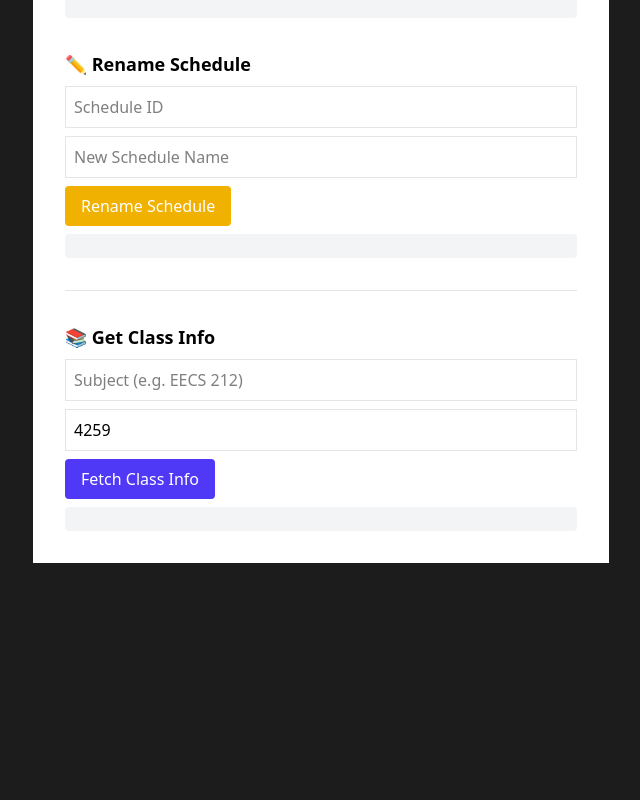
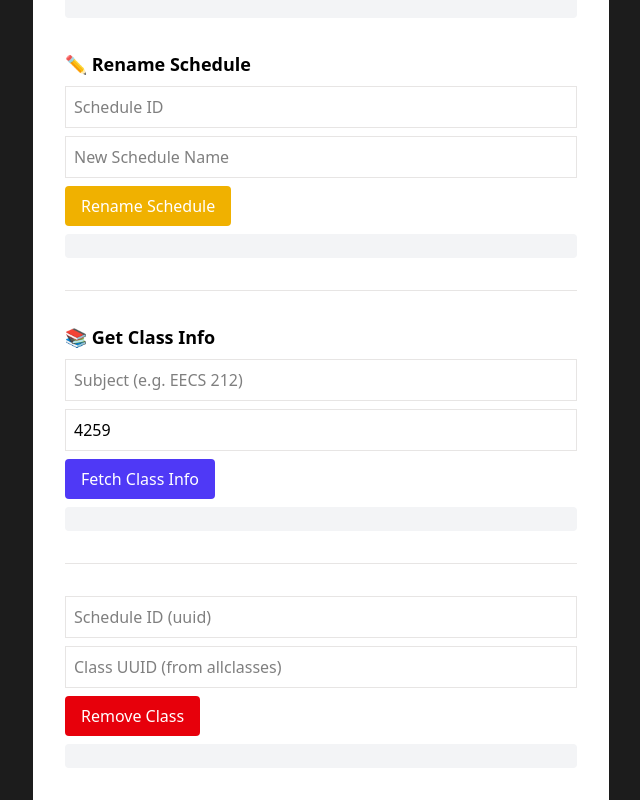
Before and after one commit to shivanshshrivas/bldr, a Next.js app in the folder frontend/: page /testing in a window 1280 px wide. Shown: the part 752-1552 px from the top of the page, without its empty margins (319-959 px from the left). Before the commit the page ends 1315 px from the top, so only its background shows below. Built offline with nearby package versions, Linux system fonts and the light colour scheme.

Commit message:
SCRUM-3 remove api working??

```diff
--- /dev/null
+++ b/frontend/src/app/api/removeClass/route.js
@@ -0,0 +1,51 @@
+import { supabase } from '../../lib/supabaseClient';
+
+export async function POST(req) {
+  try {
+    const body = await req.json();
+    const { scheduleid, uuid } = body;
+
+    console.log('[Request Body]', body); // 🖨️ Log incoming body
+
+    if (!scheduleid || !uuid) {
+      return Response.json({ error: 'Missing scheduleid or uuid' }, { status: 400 });
+    }
+
+    // 🖨️ Log query for classid
+    const { data: classData, error: fetchError } = await supabase
+      .from('allclasses')
+      .select('classid')
+      .eq('uuid', uuid)
+      .maybeSingle();
+
+    console.log('[Class Lookup]', { classData, fetchError });
+
+    if (fetchError || !classData) {
+      return Response.json({ error: 'Class not found for given uuid' }, { status: 404 });
+    }
+
+    const classid = classData.classid;
+
+    // 🖨️ Log deletion attempt
+    const { error: deleteError } = await supabase
+      .from('scheduleclasses')
+      .delete()
+      .eq('scheduleid', scheduleid)
+      .eq('classid', classid);
+
+    console.log('[Delete Result]', { scheduleid, classid, deleteError });
+
+    if (deleteError) {
+      return Response.json({ error: 'Failed to remove class' }, { status: 500 });
+    }
+
+    return Response.json(
+      { success: true, message: 'Class successfully removed from schedule' },
+      { status: 200 }
+    );
+
+  } catch (err) {
+    console.error('Server error:', err);
+    return Response.json({ error: 'Internal server error', details: err.message }, { status: 500 });
+  }
+}
--- a/frontend/src/app/testing/page.js
+++ b/frontend/src/app/testing/page.js
@@ -10,6 +10,11 @@ export default function TestingPage() {
 
   const [search, setSearch] = useState('');
   const [classResults, setClassResults] = useState([]);
+
+    /* ---------- remove class state---------- */
+  const [removeScheduleID, setRemoveScheduleID] = useState('');
+  const [removeClassUUID, setRemoveClassUUID] = useState('');
+  const [removeResp, setRemoveResp] = useState('');
 
   /* ---------- schedule-creation state ---------- */
   const [schedName, setSchedName] = useState('');
@@ -223,6 +228,41 @@ export default function TestingPage() {
           {classResp}
         </pre>
       </section>
+      <hr />
+
+{/* ---------- remove class from schedule ---------- */}
+<section className="space-y-2">
+<input
+  className="border p-2 w-full"
+  placeholder="Schedule ID (uuid)"
+  value={removeScheduleID}
+  onChange={(e) => setRemoveScheduleID(e.target.value)}
+/>
+<input
+  className="border p-2 w-full"
+  placeholder="Class UUID (from allclasses)"
+  value={removeClassUUID}
+  onChange={(e) => setRemoveClassUUID(e.target.value)}
+/>
+<button
+  className="bg-red-600 text-white px-4 py-2 rounded"
+  onClick={() =>
+    callAPI(
+      'removeClass',
+      {
+        scheduleid: removeScheduleID,
+        uuid: removeClassUUID,
+      },
+      setRemoveResp
+    )
+  }
+>
+  Remove Class
+</button>
+<pre className="bg-gray-100 p-3 rounded text-sm">{removeResp}</pre>
+
+
+</section>
     </div>
   );
 }
```
